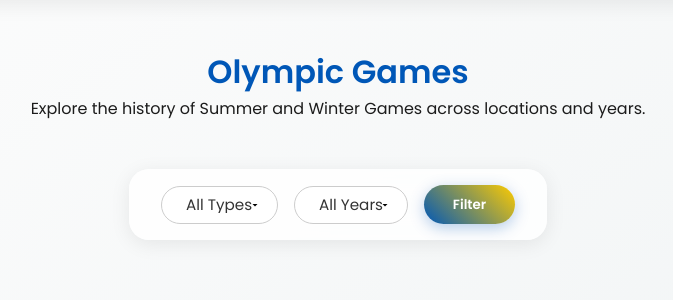
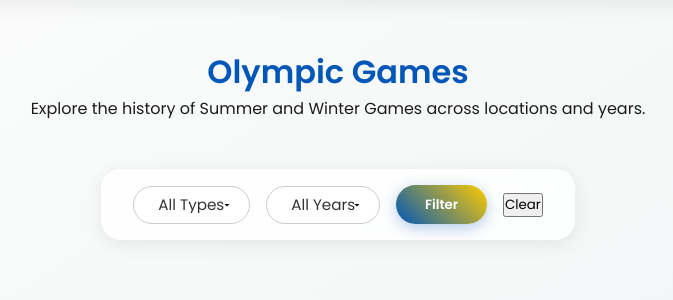
Before and after one commit to SecondMach/DatabaseSystemsProject, a Flask app: page /games.html in a window 1280 px wide. Shown: the part 67-367 px from the top of the page, without its empty margins (302-975 px from the left). Run offline with Flask 3, Linux system fonts and the light colour scheme.

Commit message:
Update games.html to add clear button

```diff
--- a/my-olympics-app/templates/games.html
+++ b/my-olympics-app/templates/games.html
@@ -34,6 +34,7 @@
       <option>All Years</option>
     </select>
     <button class="filter-btn">Filter</button>
+    <button class="clear-btn">Clear</button>
   </section>
 
   <section class="games-grid">
```
